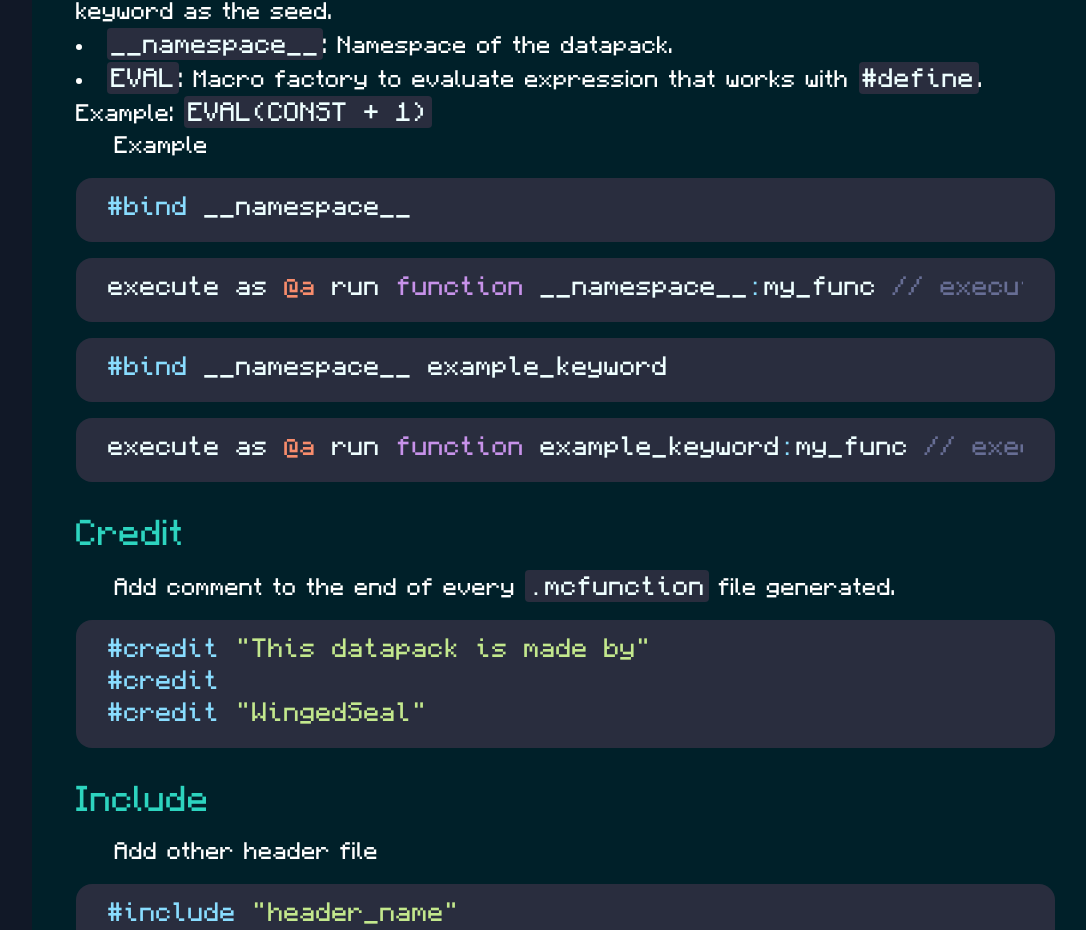
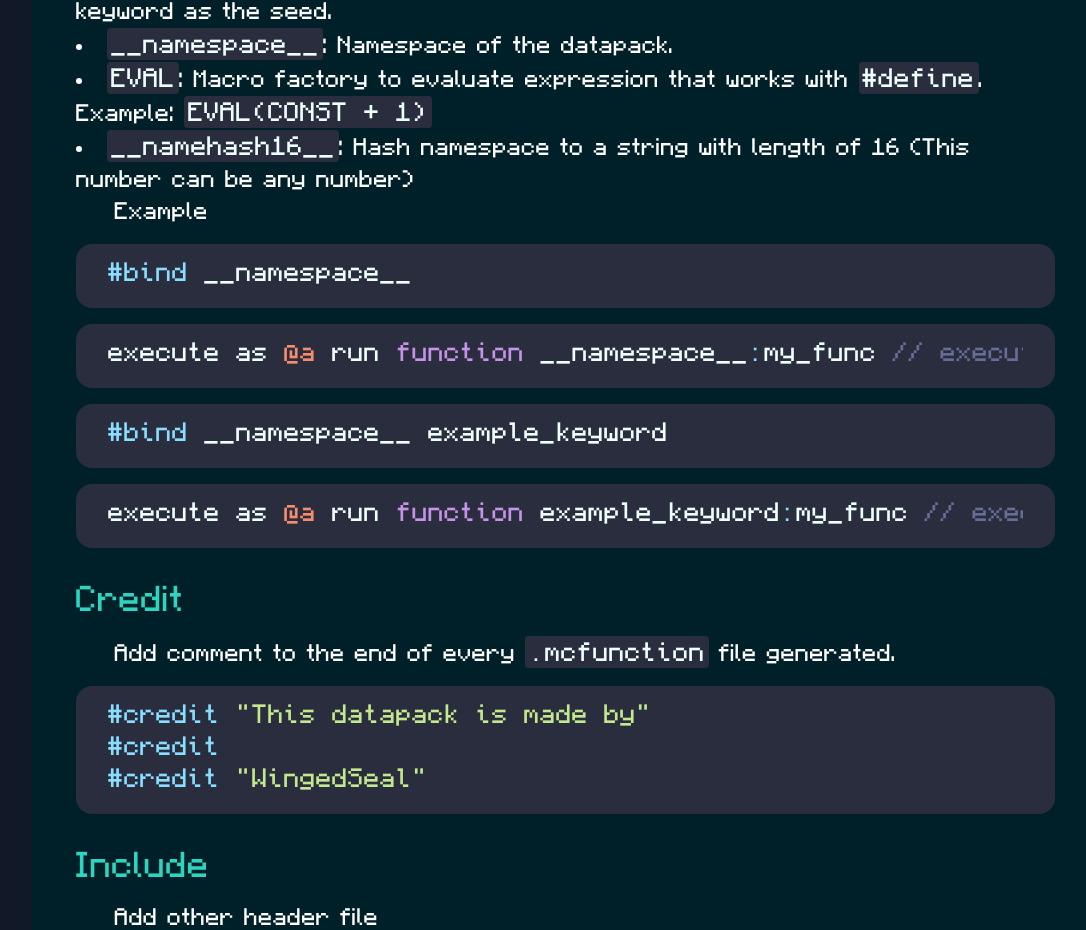
Before and after one commit to WingedSeal/jmc, a React (Create React App) app: page /documentation/header in a window 1280 px wide. Shown: the part 1480-2410 px from the top of the page, without its empty margins (181-1267 px from the left). Built offline with nearby package versions, Linux system fonts and the light colour scheme.

Commit message:
feat: add __namehash__

```diff
--- a/src/pages/Header/Header.tsx
+++ b/src/pages/Header/Header.tsx
@@ -114,6 +114,11 @@ const Header = () => {
                             <code>EVAL</code>: Macro factory to evaluate
                             expression that works with <code>#define</code>.
                             Example: <code>EVAL(CONST + 1)</code>
+                        </li>
+                        <li>
+                            <code>__namehash16__</code>: Hash namespace to a
+                            string with length of 16 (This number can be any
+                            number)
                         </li>
                     </ul>
                     <p>
```
